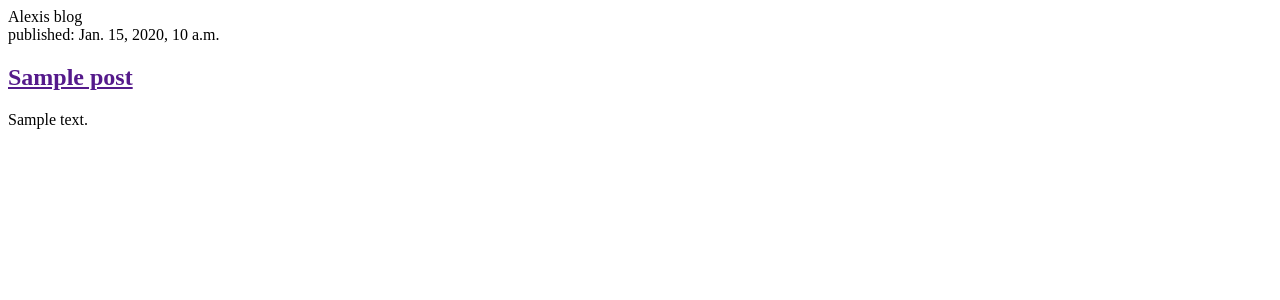
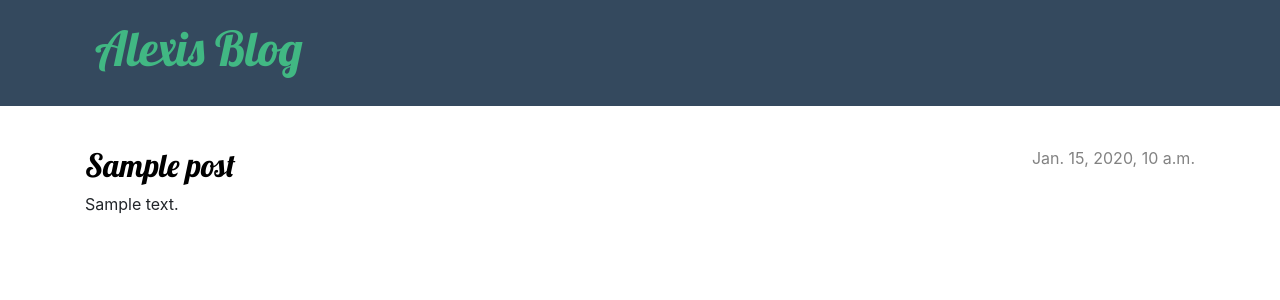
Before and after one commit to alexisapsl/my-first-blog, a Django app: page / in a window 1280 px wide. Shown: the top 300 px of the page. Run offline with Django 3.2, Linux system fonts and the light colour scheme; tables that the repository leaves empty hold one stand-in row (values such as "Sample post").

Commit message:
Added viw and template for detailed blog post as wll as css for the site

```diff
--- /dev/null
+++ b/blog/static/css/blog.css
@@ -0,0 +1,70 @@
+.page-header {
+    background-color: #34495E;
+    margin-top: 0;
+    margin-bottom: 40px;
+    padding: 20px 20px 20px 40px;
+}
+
+.page-header h1,
+.page-header h1 a,
+.page-header h1 a:visited,
+.page-header h1 a:active {
+    color: #41B883;
+    font-size: 36pt;
+    text-decoration: none;
+}
+
+h1,
+h2,
+h3,
+h4 {
+    font-family: 'Lobster', cursive;
+}
+
+.date {
+    color: #828282;
+}
+
+.save {
+    float: right;
+}
+
+.post-form textarea,
+.post-form input {
+    width: 100%;
+}
+
+.top-menu,
+.top-menu:hover,
+.top-menu:visited {
+    color: #ffffff;
+    float: right;
+    font-size: 26pt;
+    margin-right: 20px;
+}
+
+.post {
+    margin-bottom: 70px;
+}
+
+.post h2 a,
+.post h2 a:visited {
+    color: #000000;
+}
+
+.post > .date,
+.post > .actions {
+    float: right;
+}
+
+.btn-default,
+.btn-default:visited {
+    color: #C25100;
+    background: none;
+    border-color: #C25100;
+}
+
+.btn-default:hover {
+    color: #FFFFFF;
+    background-color: #C25100;
+}
--- /dev/null
+++ b/blog/templates/blog/base.html
@@ -0,0 +1,25 @@
+{% load static %}
+<!DOCTYPE html>
+<html>
+    <head>
+        <link rel="stylesheet" href="https://cdn.jsdelivr.net/npm/bootstrap@4.5.3/dist/css/bootstrap.min.css" integrity="sha384-TX8t27EcRE3e/ihU7zmQxVncDAy5uIKz4rEkgIXeMed4M0jlfIDPvg6uqKI2xXr2" crossorigin="anonymous">
+        <link rel="stylesheet" href="{% static 'css/blog.css' %}">
+        <link href="//fonts.googleapis.com/css?family=Lobster&subset=latin,latin-ext" rel="stylesheet" type="text/css">
+        <title>Alexis blog</title>
+    </head>
+    <body>
+        <header class="page-header">
+          <div class="container">
+              <h1><a href="/">Alexis Blog</a></h1>
+          </div>
+        </header>
+        <main class="container">
+            <div class="row">
+                <div class="col">
+                {% block content %}
+                {% endblock %}
+                </div>
+            </div>
+        </main>
+    </body>
+</html>
--- a/blog/templates/blog/post_list.html
+++ b/blog/templates/blog/post_list.html
@@ -1,16 +1,13 @@
-<!DOCTYPE html>
-<html>
-    <head>
-        <title>Alexis blog</title>
-    </head>
-    <body>
-    <header> Alexis blog </header>
+{% extends 'blog/base.html' %}
+
+{% block content %}
     {% for post in posts %}
-        <article>
-        <time>published: {{ post.published_date }}</time>
-        <h2><a href="">{{ post.title }}</a></h2>
-        <p>{{post.text|linebreaksbr}}</p>
-        </article>
+    <article class="post">
+        <time class="date">
+            {{ post.published_date }}
+        </time>
+        <h2><a href="{% url 'post_detail' pk=post.pk %}">{{ post.title }}</a></h2>
+        <p>{{ post.text|linebreaksbr }}</p>
+    </article>
     {% endfor %}
-    </body>
-</html>
+{% endblock %}
--- a/blog/urls.py
+++ b/blog/urls.py
@@ -4,4 +4,5 @@ from . import views
 
 urlpatterns = [
     path('', views.post_list, name='post_list'),
+    path('post/<int:pk>/', views.post_detail, name='post_detail'),
 ]
--- a/blog/views.py
+++ b/blog/views.py
@@ -1,4 +1,4 @@
-from django.shortcuts import render
+from django.shortcuts import render, get_object_or_404
 from django.utils import timezone
 from .models import Post
 
@@ -6,3 +6,8 @@ from .models import Post
 def post_list(request):
     posts = Post.objects.filter(published_date__lte=timezone.now()).order_by('published_date')
     return render(request, 'blog/post_list.html',{ 'posts': posts})
+
+
+def post_detail(request, pk):
+    post = get_object_or_404(Post, pk=pk);
+    return render(request, 'blog/post_detail.html',{'post': post})
```
Also changed, not shown: blog/templates/blog/post_detail.html (added, +13 -0 lines).
